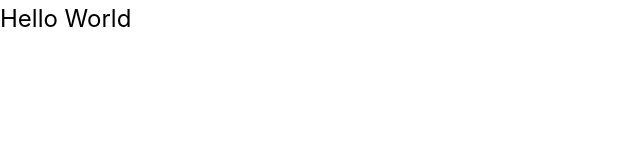
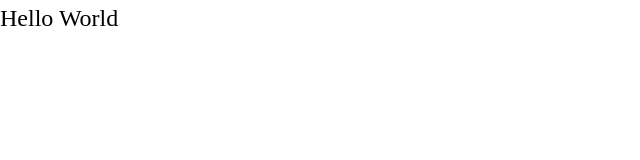
Before and after one commit to blueocean-cache-me-if-you-can/pickup-app, a React app: page / in a window 1280 px wide. Shown: the top 160 px of the page, without its empty margins (0-640 px from the left). Built offline with nearby package versions, Linux system fonts and the light colour scheme; the HTML template or start-up script is replaced by a standard one.

Commit message:
feat: applied new font avenir

```diff
--- a/client/src/styles/theme.js
+++ b/client/src/styles/theme.js
@@ -1,7 +1,7 @@
 import { createTheme } from '@mantine/core';
 
 export const theme = createTheme({
-    fontFamily: 'Inter',
+    fontFamily: 'Avenir',
     fontSizes: {
         xl: '3rem',
         lg: '2rem',
@@ -10,7 +10,7 @@ export const theme = createTheme({
         xs: '1rem',
     },
     headings: {
-        fontFamily: 'Inter',
+        fontFamily: 'Avenir',
         sizes: {
             h1: { fontSize: '4rem',    fontWeight: '700', lineHeight: '0.9'},
             h2: { fontSize: '2.1rem' },
```
